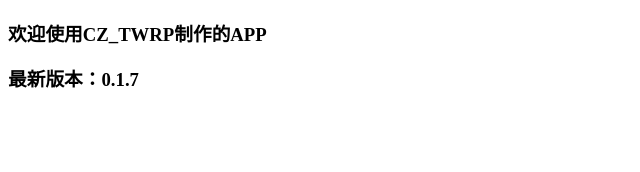
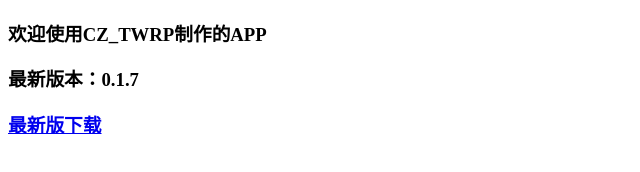
Before and after one commit to hoyvi/hoyvi.github.io, a plain HTML site: page czapp.html in a window 1280 px wide. Shown: the whole page, without its empty margins (0-640 px from the left). Drawn offline with Linux system fonts and the light colour scheme.

Commit message:
Update czapp.html

```diff
--- a/czapp.html
+++ b/czapp.html
@@ -10,5 +10,8 @@
 
 <h3>    欢迎使用CZ_TWRP制作的APP </h3>
 <h3>最新版本：0.1.7</h3>
+<a href="https://github.com/hoyvi/hoyvi.github.io/releases/download/0.1.7/CZ_0.1.7_0.1.7.apk">
+<h3>最新版下载</h3>
+</a>
 </body>
 </html>
```
